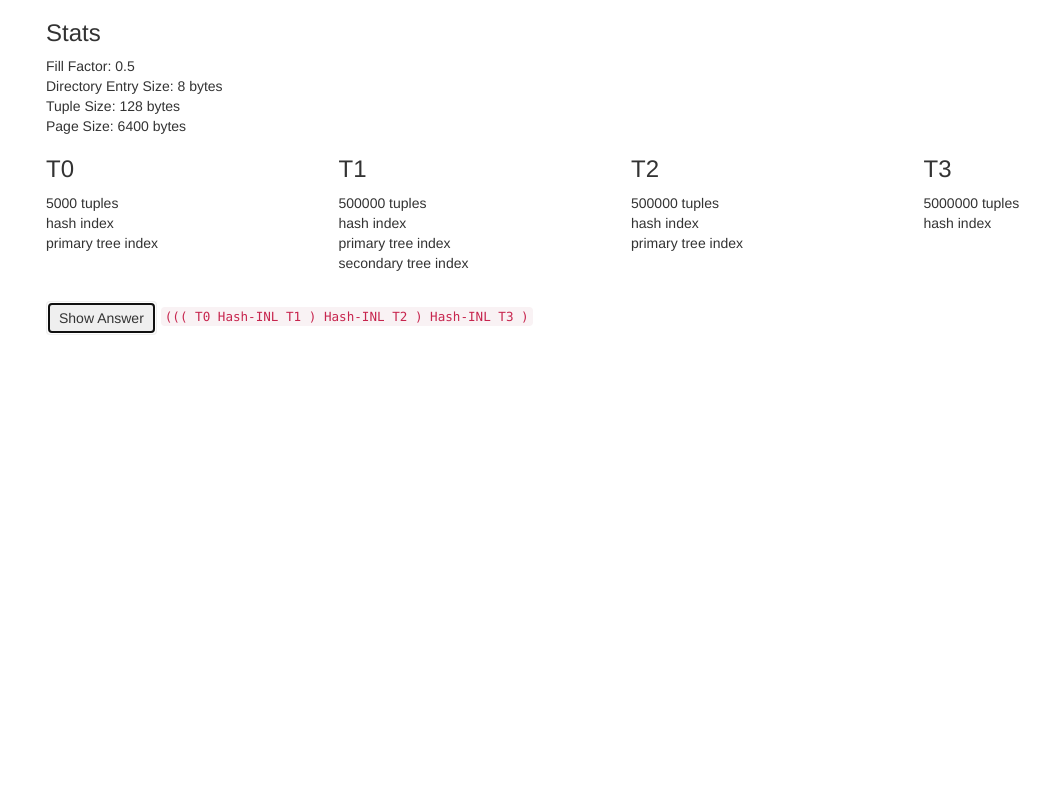
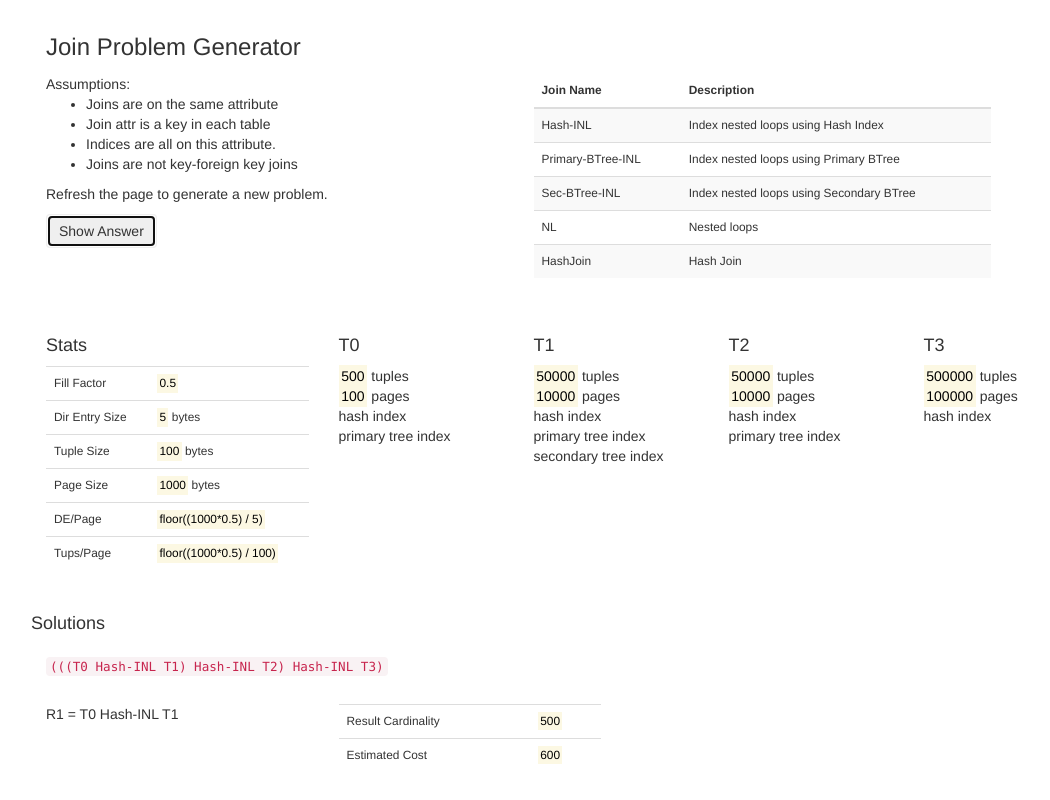
Before and after one commit to tsellam/syllabus, a plain HTML site: page join.html in a window 1280 px wide. Both pictures are taken after a click on the button "Show Answer". Shown: the top 800 px of the page, without its empty margins (24-1074 px from the left). Drawn offline with Linux system fonts and the light colour scheme.

Commit message:
update join problem gen

```diff
--- a/join.html
+++ b/join.html
@@ -1,31 +1,132 @@
 <html>
   <link href="lib/bootstrap/css/bootstrap.min.css" rel="stylesheet" media="screen">
+  <style>
+    .row {
+      margin-top: 1em;
+    }
+  </style>
   <body>
     <div class="container">
       <div class="row"><div class="col-md-12">
+        <h3>Join Problem Generator</h3>
+        <div class="row"><div class="col-md-5">
+          Assumptions:
+          <ul>
+            <li>Joins are on the same attribute</li>
+            <li>Join attr is a key in each table</li>
+            <li>Indices are all on this attribute.</li>
+            <li>Joins are not key-foreign key joins</li>
+          </ul>
+          <p>
+            Refresh the page to generate a new problem.
+          </p>
+          <button class="btn primary btn-xlarge" id="btn">Show Answer</button>
+        </div>
+        <div class="col-md-5">
+          <div id="legend">
+            <table class="table table-striped small">
+              <thead>
+                <tr>
+                  <th>Join Name</th>
+                  <th>Description</th>
+                </tr>
+              </thead>
+              <tbody>
+                <tr>
+                  <td>Hash-INL</td>
+                  <td>Index nested loops using Hash Index</td>
+                </tr>
+                <tr>
+                  <td>Primary-BTree-INL</td>
+                  <td>Index nested loops using Primary BTree</td>
+                </tr>
+                <tr>
+                  <td>Sec-BTree-INL</td>
+                  <td>Index nested loops using Secondary BTree</td>
+                </tr>
+                <tr>
+                  <td>NL</td>
+                  <td>Nested loops</td>
+                </tr>
+                <tr>
+                  <td>HashJoin</td>
+                  <td>Hash Join</td>
+                </tr>
+              </tbody>
+            </table>
+          </div><!--/legend-->
+        </div> </div>
+      </div> </div>
+
+      <div class="row"><div class="col-md-12">
         <div id="problem"></div>
       </div></div>
-      <div class="row"><div class="col-md-12" style="margin-top: 2em">
-        <button class="btn" id="btn">Show Answer</button>
-        <code id="solution"></code>
-      </div></div>
+      <div class="row sol" style="display:none">
+        <h4>Solutions</h4>
+        <div class="col-md-6" style="">
+          <div id="solution"></div>
+        </div>
+      </div>
     </div>
   </body>
+
+
+
+  <script id="sol-template" type="text/x-handlebars-template">
+    <div class="row"><div class="col-md-12">
+      <code>{{solution}}</code>
+    </div></div>
+    <div class="row"><div class="col-md-12">
+      {{#each joins}}
+        <div class="row">
+          <div class="col-md-6">
+            {{result}} = {{outer}} {{jointype}} {{inner}}
+          </div>
+          <div class="col-md-6">
+            <table class="table small">
+              <tr>
+                <td>Result Cardinality</td>
+                <td><mark>{{cardinality}}</mark></td>
+              </tr>
+              <tr>
+                <td>Estimated Cost</td>
+                <td><mark>{{joincost}}</mark></td>
+              </tr>
+            </table>
+          </div>
+        </div>
+      {{/each}}
+
+    </div></div>
+    <div class="row"><div class="col-md-6">
+    </div></div>
+  </script>
   <script id="entry-template" type="text/x-handlebars-template">
     <div class="row">
       <div class="col-md-3">
-        <h3>Stats</h3>
-        <div>Fill Factor: {{stats.fillfactor}}</div>
-        <div>Directory Entry Size: {{stats.desize}} bytes</div>
-        <div>Tuple Size: {{stats.tupsize}} bytes</div>
-        <div>Page Size: {{stats.pagesize}} bytes</div>
+        <h4>Stats</h4>
+        <table class="table small"><tbody>
+          <tr><td>Fill Factor</td><td> <mark>{{stats.fillfactor}}</mark></td></tr>
+          <tr><td><div>Dir Entry Size</td><td> <mark>{{stats.desize}}</mark> bytes</td></tr>
+          <tr><td><div>Tuple Size</td><td> <mark>{{stats.tupsize}}</mark> bytes</td></tr>
+          <tr><td><div>Page Size</td><td> <mark>{{stats.pagesize}}</mark> bytes</td></tr>
+          <tr class="sol" style="display:none">
+            <td>DE/Page</td>
+            <td> <mark>floor(({{stats.pagesize}}*{{stats.fillfactor}}) / {{stats.desize}}) </mark>
+          </td></tr>
+          <tr class="sol" style="display:none">
+            <td> Tups/Page</td>
+            <td> <mark>floor(({{stats.pagesize}}*{{stats.fillfactor}}) / {{stats.tupsize}}) </mark>
+          </td></tr>
+        </tbody></table>
       </div>
-    </div>
-    <div class="row">
       {{#each tables}}
-        <div class="col-md-3">
-          <h3>{{name}}</h3>
-          {{card}} tuples<br/>
+        <div class="col-md-2">
+          <h4>{{name}}</h4>
+          <mark>{{card}}</mark> tuples<br/>
+          <div class="sol" style="display: none">
+            <mark>{{npages}}</mark> pages
+          </div>
           {{#if hash}}hash index<br/>{{/if}}
           {{#if ptree}}primary tree index<br/>{{/if}}
           {{#if stree}}secondary tree index<br/>{{/if}}
@@ -69,13 +170,13 @@
       };
     }
     function genStats() {
-      var tupsize = randItem([8, 32, 128, 512]);
+      var tupsize = randItem([10, 50, 100, 200]);
 
       return {
         fillfactor: randItem([0.25, 0.5, 0.8, 1]),
-        desize: randItem([8]),
+        desize: randItem([5]),
         tupsize: tupsize,
-        pagesize: tupsize * randItem([10, 20, 50, 150, 300])
+        pagesize: tupsize * randItem([5, 10, 20, 50])
       }
     }
     function log(base, y) {
@@ -86,23 +187,28 @@
       _.each(tables, function(t) { accessCosts(t, stats); });
       var seen = { };
       // bestJoin = { outer: , inner: , jointype: ,cost: , card: }
+      var choices = [];
       var bestJoin = {};
       _.each(tables, function(o) {
         _.each(tables, function(i) {
           if (o == i) return;
           var join = joinCost(o, i, stats);
           if (_.isUndefined(bestJoin.cost) || join[1] < bestJoin.cost) {
-            bestJoin.npages = _.min([o.card, i.card]) * stats.tupsize / stats.pagesize
-            bestJoin.outer = o;
-            bestJoin.inner = i;
-            bestJoin.jointype = join[0];
-            bestJoin.cost = join[1];
-            bestJoin.card = _.min([o.card, i.card]);
+            var npages = Math.ceil(_.min([o.card, i.card]) * stats.tupsize / (stats.fillfactor*stats.pagesize));
+            bestJoin = {
+              npages: npages,
+              outer: o,
+              inner: i,
+              jointype: join[0],
+              cost: join[1],
+              card: _.min([o.card, i.card])
+            };
           }
         })
       });
       seen[bestJoin.outer.name] = 1;
       seen[bestJoin.inner.name] = 1;
+      choices.push(bestJoin)
 
       while(_.size(seen) < tables.length) {
         var opts = _.compact(_.map(tables, function(t) {
@@ -120,12 +226,16 @@
           inner: join.inner,
           jointype: join.jointype,
           cost: join.cost,
-          npages: _.min([bestJoin.card, join.inner.card]) * stats.tupsize / stats.pagesize,
+          npages: Math.ceil(_.min([bestJoin.card, join.inner.card]) * stats.tupsize / (stats.fillfactor*stats.pagesize)),
           card: _.min([bestJoin.card, join.inner.card])
         };
+        choices.push(_.clone(bestJoin));
         seen[join.inner.name] = 1;
       }
-      return bestJoin;
+      return {
+        bestJoin: bestJoin,
+        choices: choices
+      };
     }
 
     function linearizeJoinTree(tree) {
@@ -140,18 +250,18 @@
     }
 
     function accessCosts(t, stats) {
-      t.card = t.npages * stats.pagesize / stats.tupsize;
+      t.card = Math.floor(t.npages * (stats.fillfactor*stats.pagesize) / stats.tupsize);
       if (t.hash) {
         t.hashCost = 1;
       }
       if (t.ptree) {
-        var height = Math.ceil(log(stats.pagesize/stats.desize, t.npages));
+        var height = Math.ceil(log((stats.fillfactor*stats.pagesize)/stats.desize, t.npages));
         t.ptreeCost = height + 1;
       }
       if (t.stree) {
-        var tupsperpage = stats.pagesize / stats.tupsize;
-        var desperpage = stats.pagesize / stats.desize;
-        var height = Math.ceil(log(stats.pagesize/stats.desize, t.npages*tupsperpage/desperpage));
+        var tupsperpage = Math.floor((stats.fillfactor*stats.pagesize) / stats.tupsize);
+        var desperpage = Math.floor((stats.fillfactor*stats.pagesize) / stats.desize);
+        var height = Math.ceil(log(desperpage, Math.ceil(t.npages*tupsperpage/desperpage)));
         t.ptreeCost = height + 1 + 1;
       }
     }
@@ -162,14 +272,15 @@
         ['Primary-BTree-INL', inner['ptreeCost']],
         ['Sec-BTree-INL', inner['streeCost']],
         ['NL', inner['npages']],
-        //['HashJoin', 1]
+        ['HashJoin', 1]
       ];
+      var outerCost = outer.cost || outer.npages;
       pairs = _.reject(pairs, function(p) { return _.isNaN(p[1]) || _.isUndefined(p[1]); });
       pairs = _.map(pairs, function(p) {
         if (p[0] == 'HashJoin') {
-          return [p[0], outer.npages + inner.npages + outer.card * p[1]];
+          return [p[0], outerCost + inner.npages + outer.card * p[1]];
         }
-        return [p[0], outer.npages + outer.card * p[1]];
+        return [p[0], outerCost + outer.card * p[1]];
       })
       var ret = _.min(pairs, function(p) { return p[1]; });
       return ret;
@@ -180,29 +291,56 @@
       var stats = genStats();
 
 
-      var tree = solve(tables, stats);
-      var joins = linearizeJoinTree(tree)
+      var solution = solve(tables, stats);
+      var tree = solution.bestJoin;
+      var choices = solution.choices; //linearizeJoinTree(tree)
 
-      var source   = $("#entry-template").html();
-      var template = Handlebars.compile(source);
-      $("#problem").html(template({
+      $("#problem").html(genHTML("#entry-template", {
         tables: tables,
         stats: stats
       }));
 
+      var joinStr = [choices[0].outer.name];
+      _.each(choices, function(choice) {
+        joinStr.push([
+          " ", choice.jointype, " ", choice.inner.name, ") "
+        ]);
+      });
+      joinStr.unshift(_.times(choices.length, function(){return "("}));
+      joinStr = _.flatten(joinStr).join("");
+
+      var joins = [];
+      _.each(choices, function(choice, idx) {
+        var outer = "R"+idx;
+        if (idx == 0) outer = choice.outer.name;
+        joins.push({
+          result: "R"+(idx+1),
+          outer: outer,
+          inner: choice.inner.name,
+          jointype: choice.jointype,
+          cardinality: choice.card,
+          joincost: choice.cost
+        });
+      });
+
       $("#btn").click(function() {
-        var s = [_.times(Math.floor(joins.length/2.0), function() { return "(" }).join("")];
-        _.each(joins, function(v, idx) {
-          s.push(v);
-          if (idx > 0  && idx % 2 == 0)
-            s.push(")");
-        });
-        $("#solution").text(s.join(" "))
-
+        $("#solution").html(genHTML("#sol-template", {
+          solution: joinStr,
+          card: tree.card,
+          cost: tree.cost,
+          joins: joins
+        }));
+        $(".sol").toggle();
       })
+      //$("#btn").click()
 
     }
 
+    function genHTML(elid, data) {
+      var source   = $(elid).html();
+      var template = Handlebars.compile(source);
+      return template(data);
+    }
 
     genProblem()
   </script>
```
